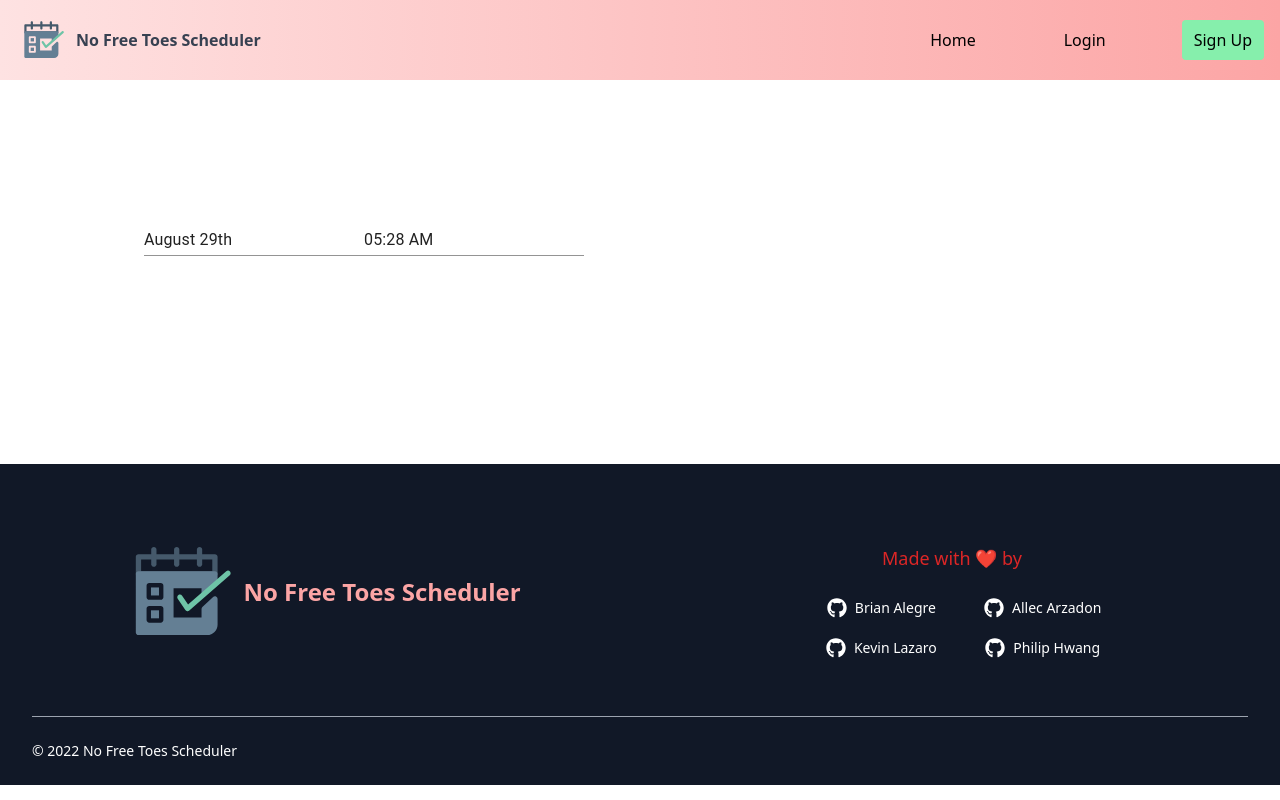
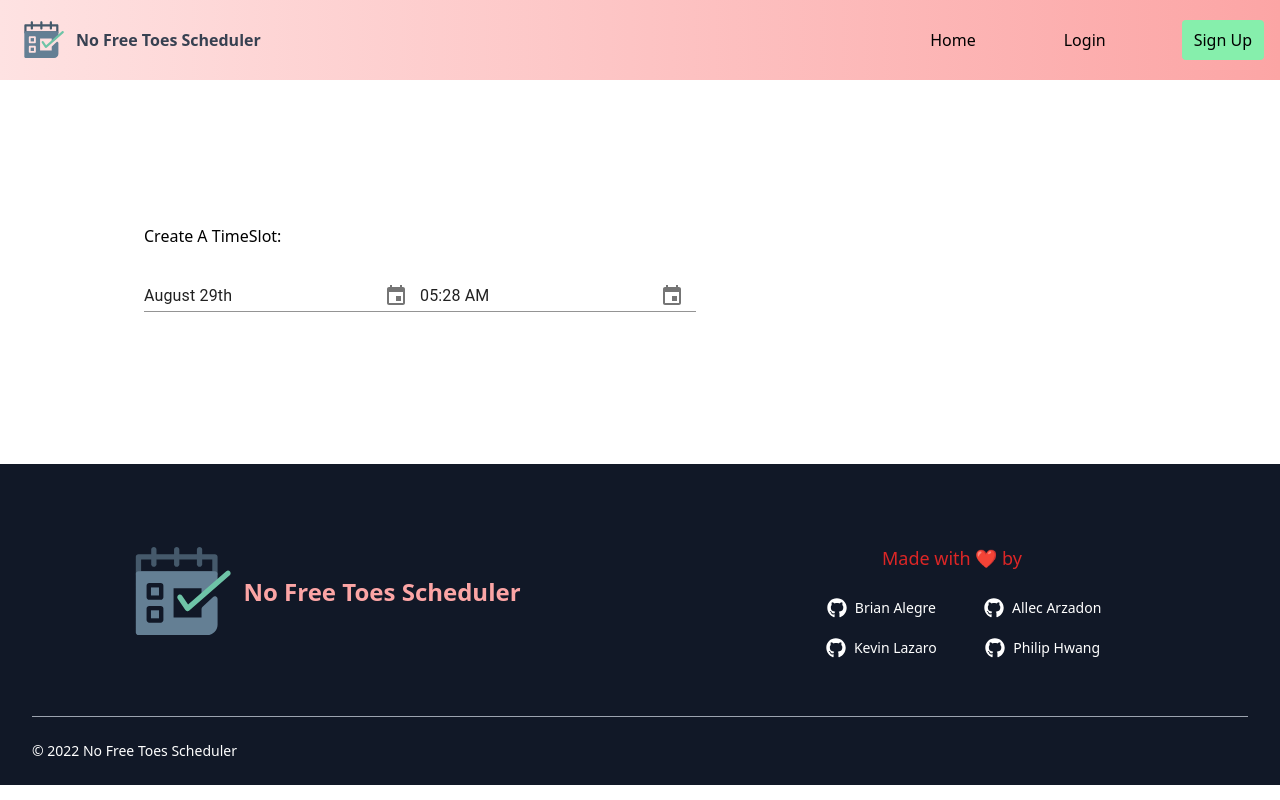
Before and after one commit to brianalegre/No-Free-Toes, a React (Create React App) app in the folder client/: page /test in a window 1280 px wide. Built offline with nearby package versions, Linux system fonts and the light colour scheme; the HTML template or start-up script is replaced by a standard one.

Commit message:
Changed pickers to a keyboard date/time picker

```diff
--- a/client/src/components/TimeSlot.js
+++ b/client/src/components/TimeSlot.js
@@ -1,27 +1,35 @@
 import React, { useState } from "react";
 import DateMomentUtils from "@date-io/moment";
 import {
-  DatePicker,
-  TimePicker,
-  DateTimePicker,
+  KeyboardDatePicker,
+  KeyboardTimePicker,
   MuiPickersUtilsProvider,
 } from "@material-ui/pickers";
-import moment from 'moment'
+import moment from "moment";
 
 export default function TimeSlot() {
-  const [currentDate, setCurrentData] = useState(new Date());
+  const [timeSlotInput, setTimeSlotInput] = useState(new Date());
+  // const [endingTimeSlot, setEndingTimeSlot] = useState(new Date());
   return (
     <div>
-
       <div className="h-96 py-36 px-36">
-        <MuiPickersUtilsProvider utils={DateMomentUtils}>
-          <DatePicker value={currentDate} onChange={setCurrentData} />
-          <TimePicker value={currentDate} onChange={setCurrentData} />
-          {/* <DateTimePicker value={currentDate} onChange={setCurrentData} /> */}
-        </MuiPickersUtilsProvider>
+        <div className="flex flex-col">
+          <span className="pb-8">Create A TimeSlot:</span>
+          <div>
+            <MuiPickersUtilsProvider utils={DateMomentUtils}>
+              <KeyboardDatePicker
+                value={timeSlotInput}
+                onChange={setTimeSlotInput}
+              />
+              <KeyboardTimePicker
+                value={timeSlotInput}
+                onChange={setTimeSlotInput}
+              />
+            </MuiPickersUtilsProvider>
+          </div>
+        </div>
+        {console.log(moment(timeSlotInput._d).unix())}
       </div>
-
-      {console.log(moment(currentDate._d).unix())}
     </div>
   );
 }
--- a/package.json
+++ b/package.json
@@ -21,6 +21,7 @@
   },
   "dependencies": {
     "@apollo/react-hooks": "^4.0.0",
+    "@mui/x-date-pickers": "^5.0.0-beta.7",
     "dotenv": "^16.0.1",
     "jwt-decode": "^3.1.2",
     "moment": "^2.29.4",
```
Also changed, not shown: 1 other file (tests, documents, lock files or other folders).
